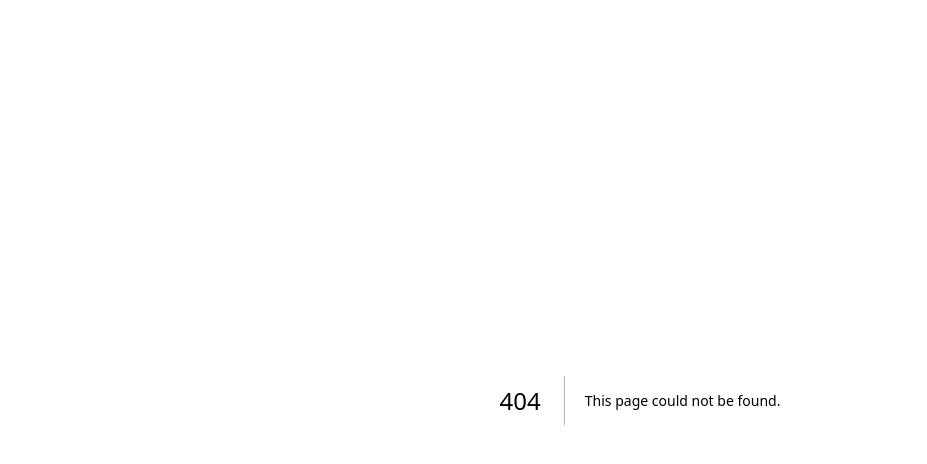
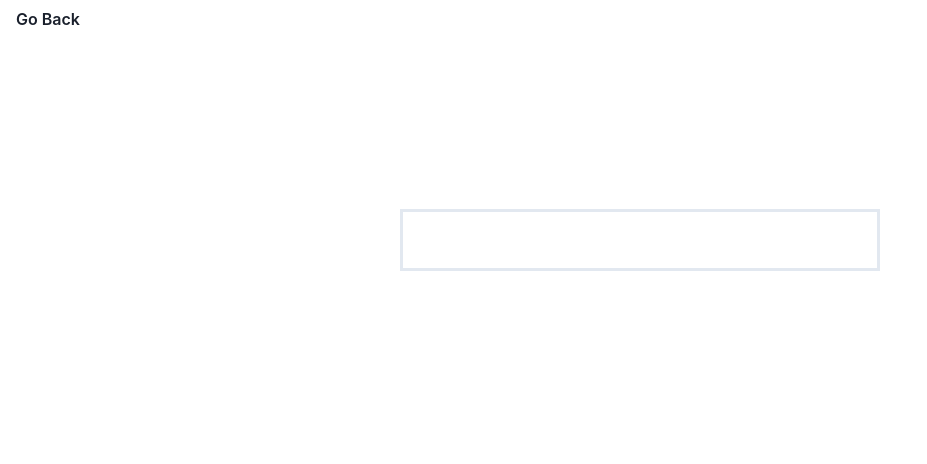
Before and after one commit to ennn997/IMDB, a Next.js app: page /titleDetailPage in a window 1280 px wide. Before the commit this address had no page. Shown: the top 464 px of the page, without its empty margins (0-927 px from the left). Built offline with nearby package versions, Linux system fonts and the light colour scheme.

Commit message:
add title detail page

```diff
--- /dev/null
+++ b/components/TitleDetailPage.js
@@ -0,0 +1,21 @@
+import { Text, Center, Box } from '@chakra-ui/react'
+
+import { useRouter } from 'next/router'
+
+const TitleDetailPage = () => {
+  const router = useRouter()
+
+  const { query } = router
+
+  return (
+    <Center width="100vw" height="50vh">
+      <Box p={7} width="30rem" borderWidth="0.2rem" marginRight="auto" marginLeft="auto">
+        <Text fontSize="1.7rem" fontWeight="500" align="center">
+          {query.title}
+        </Text>
+      </Box>
+    </Center>
+  )
+}
+
+export default TitleDetailPage
--- /dev/null
+++ b/pages/titleDetailPage/index.js
@@ -0,0 +1,20 @@
+import { useRouter } from 'next/router'
+
+import { Button } from '@chakra-ui/react'
+
+import TitleDetailPage from '../../components/TitleDetailPage'
+
+const DetailPage = () => {
+  const router = useRouter()
+
+  return (
+    <>
+      <Button onClick={() => router.back()} variant="ghost">
+        Go Back
+      </Button>
+      <TitleDetailPage />
+    </>
+  )
+}
+
+export default DetailPage
```
Also changed, not shown: components/MovieTableContainer.js (+10 -1 lines).
